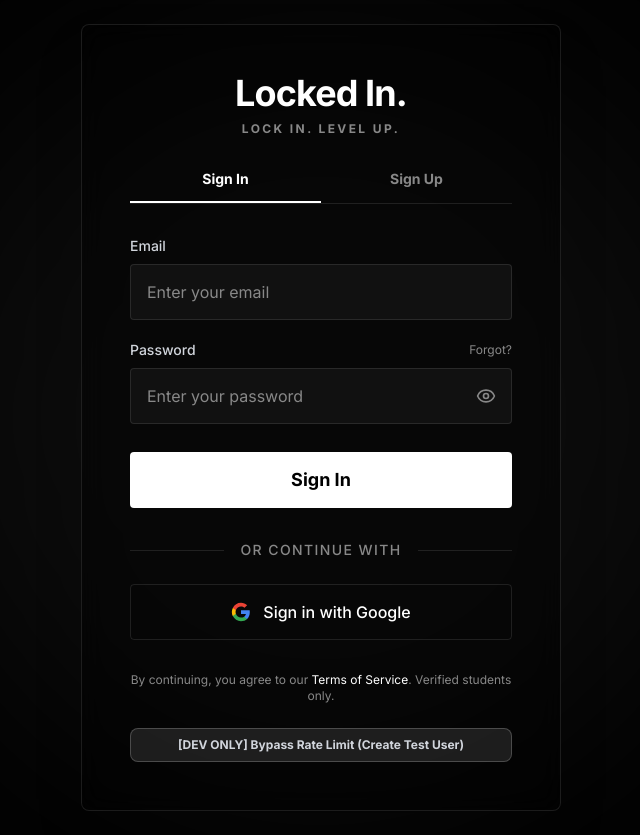
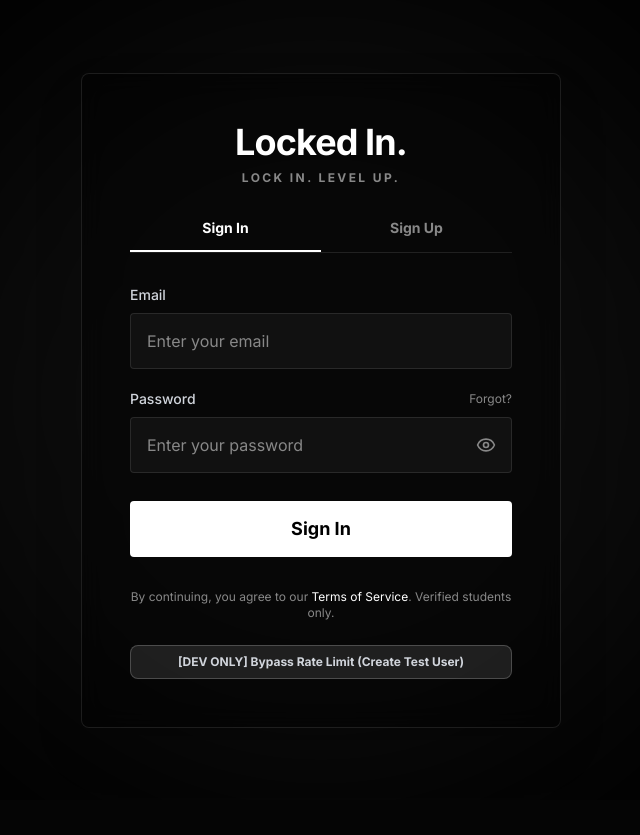
Before and after one commit to Solomon-Onokerhor/Locked-In-v1, a Next.js app: page /auth in a window 1280 px wide. Shown: the whole page, without its empty margins (319-959 px from the left). After the commit the page ends 800 px from the top, so only its background shows below. Built offline with nearby package versions, Linux system fonts and the light colour scheme; no server answers.

Commit message:
fix: remove google button, dark theme date picker

```diff
--- a/src/app/auth/page.tsx
+++ b/src/app/auth/page.tsx
@@ -204,28 +204,8 @@ export default function AuthPage() {
                     </button>
                 </form>
 
-                <div className="mt-8 flex items-center w-full">
-                    <div className="flex-1 border-t border-white/10"></div>
-                    <span className="px-4 text-[#888888] text-sm uppercase tracking-widest font-medium">Or continue with</span>
-                    <div className="flex-1 border-t border-white/10"></div>
-                </div>
 
-                <div className="mt-6 w-full">
-                    <button
-                        type="button"
-                        onClick={handleGoogleAuth}
-                        disabled={authLoading}
-                        className="w-full h-14 bg-transparent border border-white/10 text-white font-medium rounded hover:bg-[#111] transition-colors flex items-center justify-center gap-3 disabled:opacity-50"
-                    >
-                        <svg className="w-5 h-5" fill="currentColor" viewBox="0 0 24 24" xmlns="http://www.w3.org/2000/svg">
-                            <path d="M22.56 12.25c0-.78-.07-1.53-.2-2.25H12v4.26h5.92c-.26 1.37-1.04 2.53-2.21 3.31v2.77h3.57c2.08-1.92 3.28-4.74 3.28-8.09z" fill="#4285F4"></path>
-                            <path d="M12 23c2.97 0 5.46-.98 7.28-2.66l-3.57-2.77c-.98.66-2.23 1.06-3.71 1.06-2.86 0-5.29-1.93-6.16-4.53H2.18v2.84C3.99 20.53 7.7 23 12 23z" fill="#34A853"></path>
-                            <path d="M5.84 14.09c-.22-.66-.35-1.36-.35-2.09s.13-1.43.35-2.09V7.07H2.18C1.43 8.55 1 10.22 1 12s.43 3.45 1.18 4.93l2.85-2.22.81-.62z" fill="#FBBC05"></path>
-                            <path d="M12 5.38c1.62 0 3.06.56 4.21 1.64l3.15-3.15C17.45 2.09 14.97 1 12 1 7.7 1 3.99 3.47 2.18 7.07l3.66 2.84c.87-2.6 3.3-4.53 6.16-4.53z" fill="#EA4335"></path>
-                        </svg>
-                        Sign in with Google
-                    </button>
-                </div>
+
 
                 <p className="mt-8 text-center text-[#888888] text-xs">
                     By continuing, you agree to our <a href="#" className="text-white hover:underline">Terms of Service</a>. Verified students only.
--- a/src/app/globals.css
+++ b/src/app/globals.css
@@ -17,6 +17,29 @@ body {
     font-family: var(--font-sans);
     -webkit-font-smoothing: antialiased;
     -moz-osx-font-smoothing: grayscale;
+    color-scheme: dark;
+}
+
+/* Dark themed date/time picker */
+input[type="datetime-local"],
+input[type="date"],
+input[type="time"] {
+    color-scheme: dark;
+    color: white;
+}
+
+input[type="datetime-local"]::-webkit-calendar-picker-indicator,
+input[type="date"]::-webkit-calendar-picker-indicator,
+input[type="time"]::-webkit-calendar-picker-indicator {
+    filter: invert(1);
+    cursor: pointer;
+    opacity: 0.6;
+}
+
+input[type="datetime-local"]::-webkit-calendar-picker-indicator:hover,
+input[type="date"]::-webkit-calendar-picker-indicator:hover,
+input[type="time"]::-webkit-calendar-picker-indicator:hover {
+    opacity: 1;
 }
 
 /* Premium Glassmorphism card */
```
